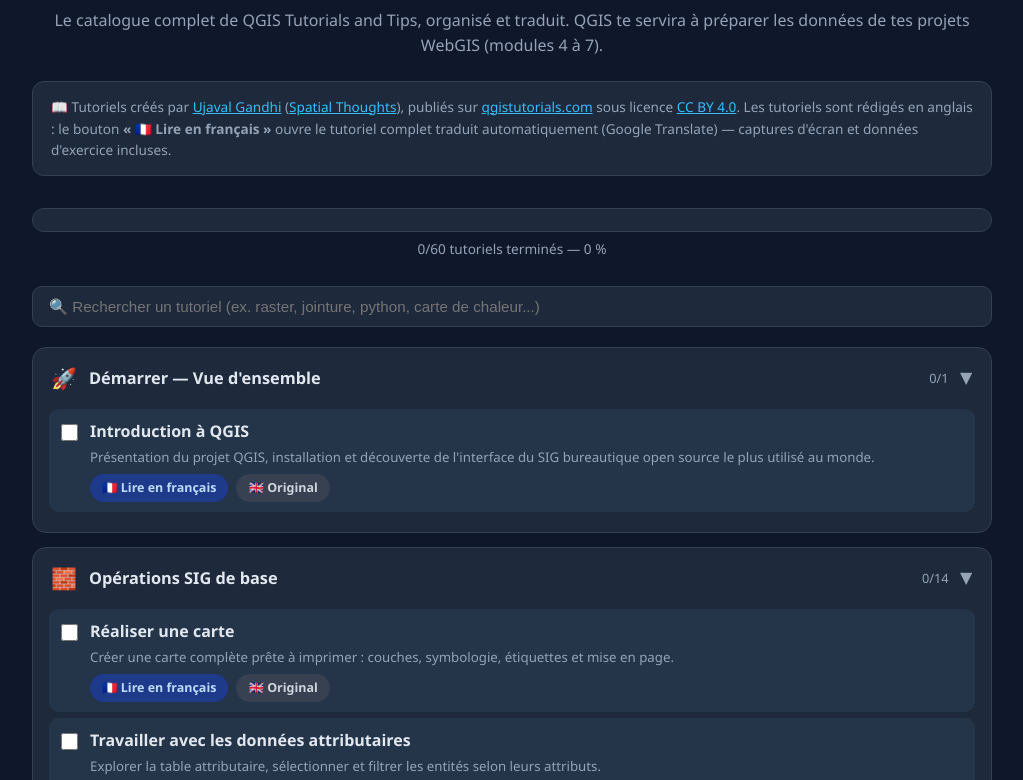
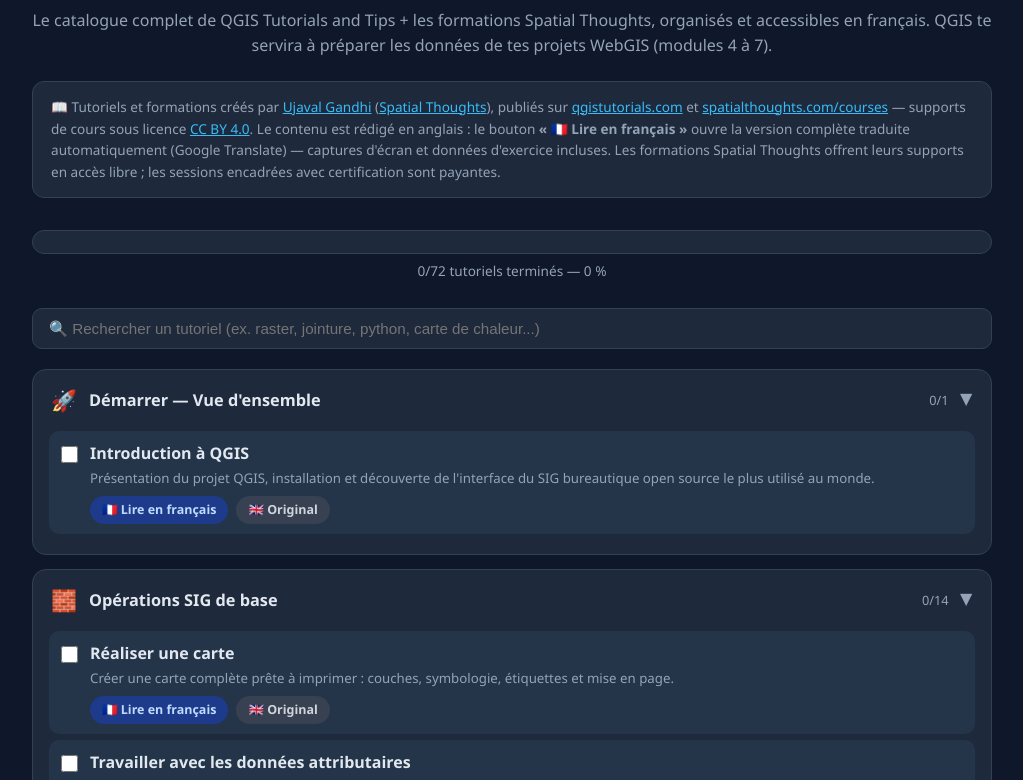
Before and after one commit to juniorbaklers/parcours-webgis, a plain HTML site: page qgis.html in a window 1280 px wide. Shown: the part 129-909 px from the top of the page, without its empty margins (128-1151 px from the left). Drawn offline with Linux system fonts and the light colour scheme.

Commit message:
Add files via upload

```diff
--- a/qgis.html
+++ b/qgis.html
@@ -62,12 +62,12 @@
 </nav>
 <header>
   <h1>🌍 Tutoriels QGIS — en français</h1>
-  <p>Le catalogue complet de QGIS Tutorials and Tips, organisé et traduit. QGIS te servira à préparer les données de tes projets WebGIS (modules 4 à 7).</p>
+  <p>Le catalogue complet de QGIS Tutorials and Tips + les formations Spatial Thoughts, organisés et accessibles en français. QGIS te servira à préparer les données de tes projets WebGIS (modules 4 à 7).</p>
 </header>
 
 <div class="credit">
-  📖 Tutoriels créés par <a href="https://www.linkedin.com/in/spatialthoughts/" target="_blank" rel="noopener">Ujaval Gandhi</a> (<a href="https://spatialthoughts.com/" target="_blank" rel="noopener">Spatial Thoughts</a>), publiés sur <a href="https://www.qgistutorials.com/" target="_blank" rel="noopener">qgistutorials.com</a> sous licence <a href="https://creativecommons.org/licenses/by/4.0/deed.fr" target="_blank" rel="noopener">CC BY 4.0</a>.
-  Les tutoriels sont rédigés en anglais : le bouton <b>« 🇫🇷 Lire en français »</b> ouvre le tutoriel complet traduit automatiquement (Google Translate) — captures d'écran et données d'exercice incluses.
+  📖 Tutoriels et formations créés par <a href="https://www.linkedin.com/in/spatialthoughts/" target="_blank" rel="noopener">Ujaval Gandhi</a> (<a href="https://spatialthoughts.com/" target="_blank" rel="noopener">Spatial Thoughts</a>), publiés sur <a href="https://www.qgistutorials.com/" target="_blank" rel="noopener">qgistutorials.com</a> et <a href="https://spatialthoughts.com/courses/" target="_blank" rel="noopener">spatialthoughts.com/courses</a> — supports de cours sous licence <a href="https://creativecommons.org/licenses/by/4.0/deed.fr" target="_blank" rel="noopener">CC BY 4.0</a>.
+  Le contenu est rédigé en anglais : le bouton <b>« 🇫🇷 Lire en français »</b> ouvre la version complète traduite automatiquement (Google Translate) — captures d'écran et données d'exercice incluses. Les formations Spatial Thoughts offrent leurs supports en accès libre ; les sessions encadrées avec certification sont payantes.
 </div>
 
 <div class="progress-wrap">
@@ -169,13 +169,37 @@ const CATS = [
  {t:"Utiliser les plugins",d:"Installer et gérer les extensions QGIS — dont beaucoup utilisées dans les tutoriels ci-dessus.",u:"3/using_plugins.html"},
  {t:"Ressources d'apprentissage QGIS",d:"Livres, documentations et communautés pour aller plus loin.",u:"learning_resources.html"},
  {t:"Crédits des données",d:"Sources des jeux de données utilisés dans les tutoriels.",u:"credits.html"}
+]},
+{ico:"🎓",titre:"Formations complètes QGIS (Spatial Thoughts)",tutos:[
+ {t:"Introduction à QGIS",d:"Formation structurée pour débutants : interface, données vecteur/raster, analyses et cartes. Supports de cours complets et gratuits.",u:"https://spatialthoughts.com/courses/introduction-to-qgis/"},
+ {t:"QGIS avancé",d:"Traitements avancés, automatisation, expressions complexes et flux de travail professionnels.",u:"https://spatialthoughts.com/courses/advanced-qgis/"},
+ {t:"Masterclass PyQGIS — personnaliser QGIS avec Python",d:"La suite logique de la catégorie PyQGIS : scripts, plugins et automatisation poussée de QGIS.",u:"https://spatialthoughts.com/courses/customizing-qgis-with-python/"}
+]},
+{ico:"🐍",titre:"Formations Python géospatial (Spatial Thoughts)",tutos:[
+ {t:"Python Foundation for Spatial Analysis",d:"Les bases de Python appliquées au géospatial : pandas, geopandas, traitement de données SIG par le code.",u:"https://spatialthoughts.com/courses/python-foundation-for-spatial-analysis/"},
+ {t:"Cartographie et visualisation de données avec Python",d:"Produire des cartes et graphiques de qualité publication avec matplotlib, geopandas et folium (le cousin Python de Leaflet !).",u:"https://spatialthoughts.com/courses/python-dataviz/"},
+ {t:"Télédétection cloud-native avec Python",d:"Traiter l'imagerie satellite moderne (COG, STAC, xarray) directement depuis le cloud.",u:"https://spatialthoughts.com/python-remote-sensing/"}
+]},
+{ico:"🧰",titre:"Formations Web / Data Engineering (Spatial Thoughts)",tutos:[
+ {t:"Construire ton portfolio géospatial en ligne",d:"Atelier pour créer et publier ton site portfolio de projets SIG — complément parfait de ton projet final WebGIS.",u:"https://spatialthoughts.com/courses/geospatial-portfolio-workshop/"},
+ {t:"Maîtriser les outils GDAL",d:"La boîte à outils en ligne de commande qui propulse QGIS, PostGIS et GeoServer : conversion, reprojection, traitement en masse.",u:"https://spatialthoughts.com/courses/mastering-gdal-tools/"}
+]},
+{ico:"🛰️",titre:"Formations Google Earth Engine (Spatial Thoughts)",tutos:[
+ {t:"Google Earth Engine de bout en bout",d:"La référence pour apprendre GEE : analyse d'images satellites à l'échelle planétaire en JavaScript.",u:"https://spatialthoughts.com/courses/google-earth-engine/"},
+ {t:"GEE pour la gestion des ressources en eau",d:"Applications hydrologiques concrètes : précipitations, surfaces en eau, sécheresse.",u:"https://spatialthoughts.com/courses/gee-for-water-resources-management/"},
+ {t:"Graphiques de qualité publication avec GEE",d:"Créer des visualisations et graphiques soignés à partir des données Earth Engine.",u:"https://spatialthoughts.com/courses/gee-charts/"},
+ {t:"Du cloud au bureau : données Earth Engine dans QGIS",d:"Atelier pour connecter GEE et QGIS et rapatrier les données cloud dans ton SIG.",u:"https://spatialthoughts.com/courses/qgis-gee-workshop/"}
 ]}
 ];
 
+const TR = "?_x_tr_sl=en&_x_tr_tl=fr&_x_tr_hl=fr";
+function enUrl(u){ return u.startsWith("http") ? u : B + u; }
 function frUrl(u){
-  return "https://www-qgistutorials-com.translate.goog/en/docs/" + u + "?_x_tr_sl=en&_x_tr_tl=fr&_x_tr_hl=fr";
+  const full = enUrl(u);
+  const a = new URL(full);
+  const host = a.hostname.replace(/-/g, "--").replace(/\./g, "-") + ".translate.goog";
+  return a.protocol + "//" + host + a.pathname + TR;
 }
-function enUrl(u){ return B + u; }
 
 let saved = {};
 try { saved = JSON.parse(localStorage.getItem('webgis-qgis')||'{}'); } catch(e){ saved = {}; }
```
